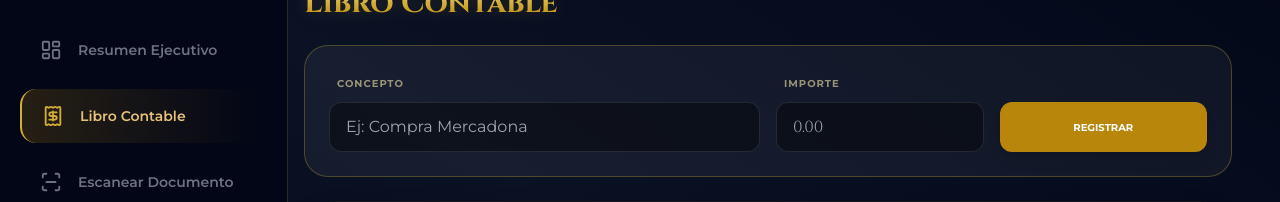
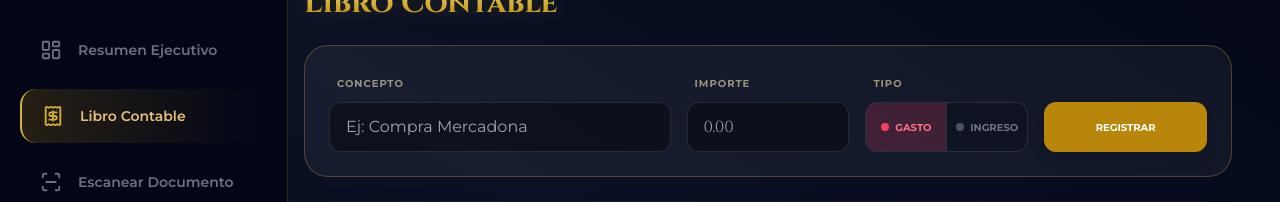
Before and after one commit to publicidadxacarlos-cell/FinanzaAI, a React (Vite) app: page / in a window 1280 px wide. Both pictures are taken after a click on the button "Libro Contable". Shown: the part 143-345 px from the top of the page. Built offline with nearby package versions, Linux system fonts and the light colour scheme; no server answers; a web font is replaced by a local one.

Commit message:
feat(transactions): add Gasto/Ingreso toggle - no more typing minus sign for expenses

```diff
--- a/src/pages/Transactions.tsx
+++ b/src/pages/Transactions.tsx
@@ -42,22 +42,18 @@ const Transactions: React.FC<TransactionsProps> = ({ transactions, addTransactio
     return () => document.removeEventListener("mousedown", handleClickOutside);
   }, [editingId]);
 
-  useEffect(() => {
-    if (!amount || editingId) return;
-    const val = parseFloat(amount);
-    if (!isNaN(val)) setType(val < 0 ? TransactionType.EXPENSE : TransactionType.INCOME);
-  }, [amount, editingId]);
+
 
   const handleEditClick = (t: Transaction) => {
     if (editingId === t.id) {
-        setEditingId(null); setDescription(''); setAmount(''); setCategory('');
+        setEditingId(null); setDescription(''); setAmount(''); setCategory(''); setType(TransactionType.EXPENSE);
         return;
     }
     setDeleteConfirmId(null);
     setEditingId(t.id);
     setDescription(t.description);
-    const displayAmount = t.type === TransactionType.EXPENSE ? -Math.abs(t.amount) : t.amount;
-    setAmount(displayAmount.toString());
+    setAmount(Math.abs(t.amount).toString());
+    setType(t.type);
     setCategory(t.category);
     window.scrollTo({ top: 0, behavior: 'smooth' });
   };
@@ -82,7 +78,7 @@ const Transactions: React.FC<TransactionsProps> = ({ transactions, addTransactio
         date: new Date().toLocaleDateString('es-ES'),
         description: description.trim(),
         amount: Math.abs(numericAmount),
-        type: numericAmount < 0 ? TransactionType.EXPENSE : TransactionType.INCOME,
+        type: type,
         category: finalCategory
       };
 
@@ -97,6 +93,7 @@ const Transactions: React.FC<TransactionsProps> = ({ transactions, addTransactio
       setDescription('');
       setAmount('');
       setCategory('');
+      setType(TransactionType.EXPENSE);
     } catch (error) {
       console.error("Error en el registro:", error);
     } finally {
@@ -118,7 +115,7 @@ const Transactions: React.FC<TransactionsProps> = ({ transactions, addTransactio
       </div>
 
       <div ref={formRef} className={`p-6 rounded-3xl border transition-all duration-500 ${editingId ? 'bg-gold-500/10 border-gold-500 shadow-[0_0_30px_rgba(212,175,55,0.2)]' : 'bg-white/5 border-gold-500/30'}`}>
-        <form onSubmit={handleSubmit} className="grid grid-cols-1 md:grid-cols-4 gap-4 items-end">
+        <form onSubmit={handleSubmit} className="grid grid-cols-1 md:grid-cols-5 gap-4 items-end">
           <div className="md:col-span-2 space-y-2">
             <label className="text-[10px] text-gold-300/60 uppercase font-black px-2 tracking-widest">Concepto</label>
             <input
@@ -134,11 +131,42 @@ const Transactions: React.FC<TransactionsProps> = ({ transactions, addTransactio
             <input
               type="number"
               step="0.01"
+              min="0"
               value={amount}
               onChange={(e) => setAmount(e.target.value)}
               className="w-full bg-black/40 border border-white/10 rounded-xl px-4 py-3 text-white font-serif outline-none focus:border-gold-500/50"
               placeholder="0.00"
             />
+          </div>
+          <div className="space-y-2">
+            <label className="text-[10px] text-gold-300/60 uppercase font-black px-2 tracking-widest">Tipo</label>
+            <div className="flex rounded-xl overflow-hidden border border-white/10 h-[50px]">
+              <button
+                type="button"
+                onClick={() => setType(TransactionType.EXPENSE)}
+                className={`flex-1 flex items-center justify-center gap-1.5 text-[10px] font-black uppercase transition-all ${
+                  type === TransactionType.EXPENSE
+                    ? 'bg-rose-500/20 text-rose-400'
+                    : 'bg-black/20 text-gray-500 hover:text-gray-300'
+                }`}
+              >
+                <span className={`w-2 h-2 rounded-full ${type === TransactionType.EXPENSE ? 'bg-rose-500' : 'bg-gray-600'}`} />
+                Gasto
+              </button>
+              <div className="w-px bg-white/10" />
+              <button
+                type="button"
+                onClick={() => setType(TransactionType.INCOME)}
+                className={`flex-1 flex items-center justify-center gap-1.5 text-[10px] font-black uppercase transition-all ${
+                  type === TransactionType.INCOME
+                    ? 'bg-emerald-500/20 text-emerald-400'
+                    : 'bg-black/20 text-gray-500 hover:text-gray-300'
+                }`}
+              >
+                <span className={`w-2 h-2 rounded-full ${type === TransactionType.INCOME ? 'bg-emerald-500' : 'bg-gray-600'}`} />
+                Ingreso
+              </button>
+            </div>
           </div>
           <button type="submit" disabled={loading} className="h-[50px] rounded-xl flex items-center justify-center gap-2 font-black uppercase text-[10px] bg-gold-600 text-white shadow-lg hover:bg-gold-500 transition-all active:scale-95 disabled:opacity-50">
             {loading ? <Loader2 className="animate-spin" /> : editingId ? 'Guardar Cambios' : 'Registrar'}
```
